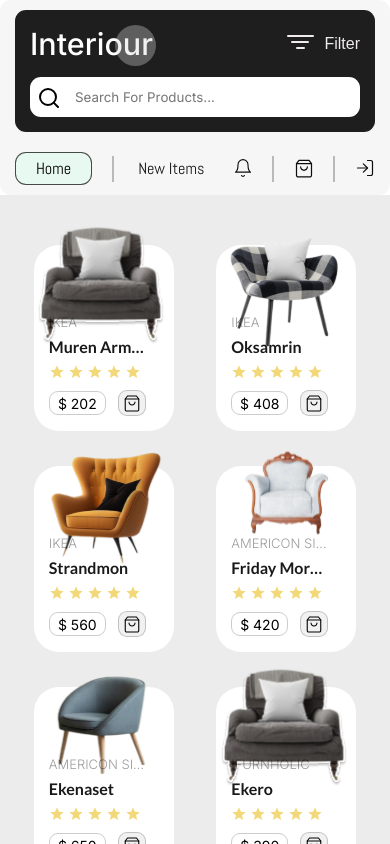
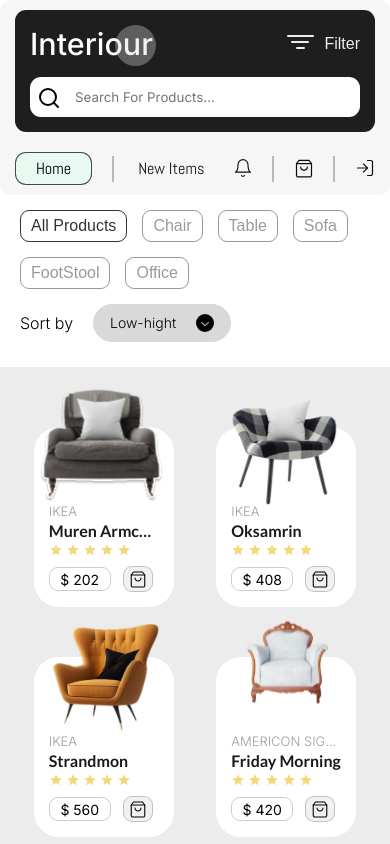
Before and after one commit to Irskaraieva/interiour, a React (Vite) app: page /interiour/products in a window 390 px wide. Shown: the top 844 px of the page. Built offline with nearby package versions, Linux system fonts and the light colour scheme.

Commit message:
separate buttons

```diff
--- a/src/components/bestSellers/BestSellers.jsx
+++ b/src/components/bestSellers/BestSellers.jsx
@@ -1,75 +1,22 @@
-import { useEffect, useState } from "react";
 import { Swiper, SwiperSlide } from 'swiper/react';
-import { NavLink, useLocation } from "react-router-dom";
+import { NavLink } from "react-router-dom";
 import 'swiper/css';
 import 'swiper/css/navigation';
 import 'swiper/css/scrollbar';
 import { Navigation, Scrollbar } from 'swiper/modules';
 import SwiperCore from 'swiper';
 import '../bestSellers/bestSellers.scss';
-import arrow from './../../images/photo-content/arrow.png';
 import Card from "./Card/Card";
 import { useGoods } from "../../context/GodsContext";
 import imageDefault from './../../images/products/all-products/default-img.png';
+import ButtonsGroup from "../../components/buttons-group/ButtonsGroup";
+
 
 SwiperCore.use([Navigation]);
 
 const BestSellers = () => {
 
-    const { selectedCategory, setSelectedCategory, hasGoods, setHasGoods, goods, checkedItems } = useGoods();
-    const [selectedSort, setSelectedSort] = useState('Low-hight');
-    const [visibleList, setVisibleList] = useState(false);
-    const [activeButton, setActiveButton] = useState(0);
-
-    useEffect(() => {
-        if (selectedCategory === 'All Products') {
-
-           if (checkedItems.length > 0) {
-            setHasGoods(goods.filter((item) =>
-            checkedItems.includes(item.brand)))
-           } else {
-            setHasGoods(goods);
-           }
-        } else {
-            if (checkedItems.length > 0) {
-                setHasGoods(goods
-                    .filter(item => item.type.toLocaleLowerCase() === selectedCategory.toLocaleLowerCase())
-                    .filter(item => checkedItems.includes(item.brand)));
-            } else {
-                 setHasGoods(goods.filter(item =>
-                item.type.toLocaleLowerCase() === selectedCategory.toLocaleLowerCase()));
-            }
-        }
-    }, [selectedCategory, checkedItems]);
-
-    const handleSelectChange = (sortType) => {
-        setSelectedSort(sortType);
-
-        const sortedGoods = [...hasGoods];
-
-        if (sortType === 'Low-hight') {
-            sortedGoods.sort((a, b) => a.price -b.price);
-        } else if (sortType === 'Hight-low') {
-            sortedGoods.sort((a, b) => b.price - a.price);
-        } else if (sortType === 'Name') {
-            sortedGoods.sort((a, b) => a.name.localeCompare(b.name));
-        }
-
-        setHasGoods(sortedGoods);
-    }
-
-    const handleVisibleList = () => {
-        setVisibleList(!visibleList);
-    }
-
-    const handleButtonActive = (index, category) => {
-        setActiveButton(index);
-        setSelectedCategory(category);
-    }
-
-    const buttons = ["All Products", "Chair", "Table", "Sofa", "FootStool", "Office"];
-    const listClass = visibleList ? "select is-visible" : "select";
-    const arrowClass = visibleList ? "sort-arrow rotate" : "sort-arrow";
+    const { hasGoods } = useGoods();
 
     return (
         <section className="best-sellers-wrapper">
@@ -80,48 +27,20 @@ const BestSellers = () => {
                         View All
                     </span>
                 </NavLink>
-
             </header>
-            <nav className="best-sellers-nav">
-                <div className="buttons-group">
-                    {buttons.map((button, index) => (
-                        <button
-                            key={index}
-                            className={activeButton === index ? "active" : ""}
-                            onClick={() => {
-                                handleButtonActive(index, button);
-                            }}
-                        >
-                            {button}
-                        </button>
-                    ))}
-                </div>
-                <div className="sort-coner">
-                    <span>Sort by</span>
-                    <div className="select-wrapper" onClick={handleVisibleList}>
-                        <span className="selected-item">{selectedSort}</span>
-                        <span className={arrowClass}>
-                            <img src={arrow} alt='arrow' />
-                        </span>
-                        <ul className={listClass}>
-                            <li onClick={() => handleSelectChange('Low-hight')}>Low-Hight</li>
-                            <li onClick={() => handleSelectChange('Hight-low')}>Hight-low</li>
-                            <li onClick={() => handleSelectChange('Name')}>Name</li>
-                            <li onClick={() => handleSelectChange('Popularity')}>Popularity</li>
-                        </ul>
-                    </div>
-                </div>
-            </nav>
+            <ButtonsGroup />
             <div className="goods-wrapper">
                 <Swiper
                     slidesPerView={2.5}
                     spaceBetween={20}
                     breakpoints={{
                         200: { slidesPerView: 1},
-                        360: { slidesPerView: 1.4 },
-                        500: { slidesPerView: 2 },
-                        800: { slidesPerView: 2.5 },
-                        1300: { slidesPerView: 3 },
+                        340: { slidesPerView: 1.4 },
+                        460: { slidesPerView: 2 },
+                        562: { slidesPerView: 2.5 },
+                        800: { slidesPerView: 3.5 },
+                        1000: { slidesPerView: 2.5 },
+                        1200: { slidesPerView: 3 },
                         1700: { slidesPerView: 3.5 }
                     }}
                     modules={[Navigation, Scrollbar]}
--- a/src/components/bestSellers/Card/card.scss
+++ b/src/components/bestSellers/Card/card.scss
@@ -7,8 +7,18 @@
   padding: 18px 18px;
   position: relative;
   display: flex;
+  gap: 15px;
   align-items: end;
 
+  @media (max-width: 1000px) {
+    max-width: 246px;
+    height: 280px;
+    padding: 15px 15px;
+  }
+
+  @media (max-width: 340px) {
+    max-width: 280px;
+  }
   .card-img {
     position: relative;
     position: absolute;
--- a/src/components/bestSellers/bestSellers.scss
+++ b/src/components/bestSellers/bestSellers.scss
@@ -222,7 +222,6 @@
             stroke: #fff;
             transform: rotate(180deg);
           }
-
         }
       }
     }
@@ -230,7 +229,6 @@
 }
 
 .goods-wrapper {
-  // background-color: rgba(217, 217, 217, 0.5);
   padding: 10px 0px 20px 30px;
   gap: 20px;
 
@@ -243,6 +241,10 @@
     padding-top: 70px;
     padding-bottom: 35px;
 
+    @media (max-width: 1000px) {
+      padding-top: 40px;
+    }
+
     div.swiper-scrollbar:hover {
       cursor: grab;
     }
--- a/src/components/buttons-group/Buttonsgroup.jsx
+++ b/src/components/buttons-group/ButtonsGroup.jsx
@@ -1,5 +1,7 @@
+import { useEffect, useState } from "react";
 import '../buttons-group/buttonsGroup.scss';
 import { useGoods } from '../../context/GodsContext';
+import arrow from './../../images/photo-content/arrow.png';
 
 const ButtonsGroup = () => {
 
@@ -7,6 +9,27 @@ const ButtonsGroup = () => {
     const [selectedSort, setSelectedSort] = useState('Low-hight');
     const [visibleList, setVisibleList] = useState(false);
     const [activeButton, setActiveButton] = useState(0);
+
+    useEffect(() => {
+        if (selectedCategory === 'All Products') {
+
+           if (checkedItems.length > 0) {
+            setHasGoods(goods.filter((item) =>
+            checkedItems.includes(item.brand)))
+           } else {
+            setHasGoods(goods);
+           }
+        } else {
+            if (checkedItems.length > 0) {
+                setHasGoods(goods
+                    .filter(item => item.type.toLocaleLowerCase() === selectedCategory.toLocaleLowerCase())
+                    .filter(item => checkedItems.includes(item.brand)));
+            } else {
+                 setHasGoods(goods.filter(item =>
+                item.type.toLocaleLowerCase() === selectedCategory.toLocaleLowerCase()));
+            }
+        }
+    }, [selectedCategory, checkedItems]);
 
     const handleSelectChange = (sortType) => {
         setSelectedSort(sortType);
--- a/src/components/offersSwiper/OffersSwiper.jsx
+++ b/src/components/offersSwiper/OffersSwiper.jsx
@@ -29,11 +29,8 @@ const OffersSwiper = () => {
                     200: {
                         slidesPerView: 1
                     },
-                    360: {
-                        slidesPerView: 1
-                    },
                     500: {
-                        slidesPerView: 1.2
+                        slidesPerView: 1.5
                     },
                     700: {
                         slidesPerView: 2
--- a/src/pages/productsList/ProductsList.jsx
+++ b/src/pages/productsList/ProductsList.jsx
@@ -1,16 +1,20 @@
 import '../productsList/productsList.scss';
 import { useGoods } from '../../context/GodsContext';
 import Card from '../../components/bestSellers/Card/Card';
+import ButtonsGroup from '../../components/buttons-group/ButtonsGroup';
 
 const ProductsList = () => {
 
-    const { selectedCategory, setSelectedCategory, hasGoods, setHasGoods, goods, checkedItems } = useGoods();
+    const { hasGoods } = useGoods();
+
     return (
         <>
-            <section className='products-wrapper'>
-            {hasGoods.length > 0 ? (
+            <section className='products'>
+                <ButtonsGroup />
+                <div className='products-wrapper'>
+                    {hasGoods.length > 0 ? (
                         hasGoods.map((good) => {
-                            const {id, brand, name, price, image, type,category } = good;
+                            const { id, brand, name, price, image, type, category } = good;
                             const props = {
                                 brand,
                                 name,
@@ -22,13 +26,12 @@ const ProductsList = () => {
                             return (
                                 <Card key={id} {...props} />
                             )
-
-
                         })
                     ) : (
                         <div className="text-info">No items</div>
                     )
                     }
+                </div>
             </section>
         </>
     );
--- a/src/pages/productsList/productsList.scss
+++ b/src/pages/productsList/productsList.scss
@@ -2,28 +2,26 @@
   display: flex;
   flex-wrap: wrap;
   justify-content: space-around;
+  height: calc(100vh + 200px);
+  overflow-y: auto;
   padding: 20px 15px;
-  gap: 15px;
+  gap: 10px;
 
   @media (max-width: 486px) {
     gap: 5px;
+    padding-top: 15px;
   }
 
   .card {
-    margin-top: 30px;
+    margin-top: 45px;
     width: 320px;
+    max-width: 320px;
 
     @media (max-width: 1000px) {
-      width: 220px;
-      height: 280px;
-      padding: 15px 15px;
 
-      .card-description {
-
-        .good-name {
+    .good-name {
             font-size: 16px;
         }
-      }
 
       .brand-name {
         font-size: 14px;
@@ -34,7 +32,6 @@
         height: 30px;
         line-height: 30px;
         font-size: 16px;
-
       }
 
       .shopping-bag {
@@ -45,13 +42,13 @@
             height: 100%;
         }
 
-
       }
     }
 
-    @media (max-width: 486px) {
-        width: 140px;
-        height: 186px;
+    @media (max-width: 686px) {
+        max-width: 250px;
+        width: 250px;
+
 
         .card-description {
           gap: 3px;
@@ -75,17 +72,42 @@
           height: 24px;
           line-height: 24px;
           font-size: 14px;
-
         }
 
         .shopping-bag {
           height: 26px;
-
         }
 
         .dots {
             display: none;
         }
       }
+
+      @media (max-width: 542px) {
+        max-width: 200px;
+        height: 200px;
+
+        .prod-img {
+            top: -90px;
+        }
+
+        .card-description {
+            width: 100%;
+            height: fit-content;
+
+            .good-name {
+                line-height: 18px;
+            }
+
+            .stars-wrapper * {
+                font-size: 14px;
+            }
+        }
+      }
+
+      @media (max-width: 437px) {
+        max-width: 140px;
+        height: 180px;
+      }
   }
 }
```
